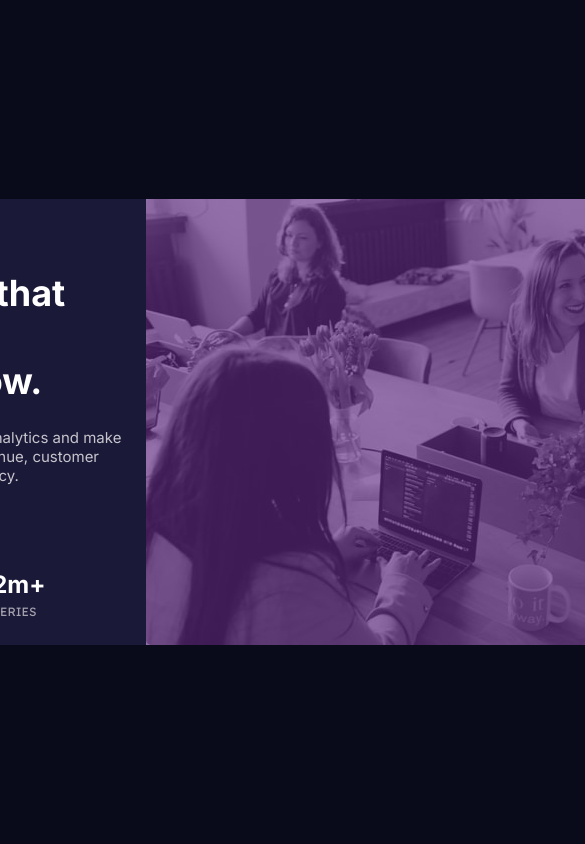
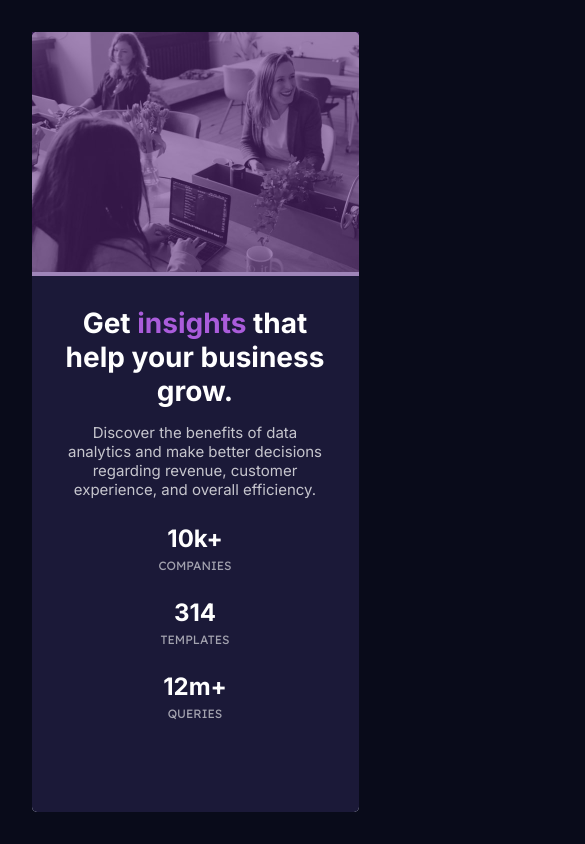
Before and after one commit to khalisabrahman/Stats-preview-card-component, a plain HTML site: page index.html in a window 390 px wide. Shown: the top 844 px of the page, 585 px wide, since content can reach past the window. Drawn offline with Linux system fonts and the light colour scheme.

Commit message:
Created mobile design layout

```diff
--- a/index.html
+++ b/index.html
@@ -33,7 +33,9 @@
 	<body>
 		<div class="card-container">
 			<div class="left-container">
-				<div class="title">Get <span class="insights">insights</span> that help your business grow.</div>
+				<div class="title">
+					Get <span class="insights">insights</span> that help your business grow.
+				</div>
 				<div class="desc">
 					Discover the benefits of data analytics and make better decisions regarding
 					revenue, customer experience, and overall efficiency.
@@ -48,18 +50,16 @@
 						<div class="stats-heading">TEMPLATES</div>
 					</div>
 					<div class="stat-box">
-            <div class="numbers">12m+</div>
-            <div class="stats-heading">QUERIES</div></div>
+						<div class="numbers">12m+</div>
+						<div class="stats-heading">QUERIES</div>
+					</div>
 				</div>
 			</div>
 			<div class="right-container">
 				<div class="purple-overlay"></div>
-				<img src="./images/image-header-desktop.jpg" alt="image" />
+
+				<img src="./images/image-header-mobile.jpg" alt="image" />
 			</div>
 		</div>
-		<!-- <div class="attribution">
-    Challenge by <a href="https://www.frontendmentor.io?ref=challenge" target="_blank">Frontend Mentor</a>.
-    Coded by <a href="#">Your Name Here</a>.
-  </div> -->
 	</body>
 </html>
--- a/styles/main.css
+++ b/styles/main.css
@@ -5,41 +5,48 @@ body {
 	justify-content: center;
 	align-items: center;
 	height: 100vh;
+    width: 100vw;
 	padding: 0;
 	margin: 0;
 	font-family: 'Inter', sans-serif;
 }
 
 .card-container {
-    width: 1110px;
-    height: 446px;
+	width: 327px;
+	height: 780px;
+
 	border-radius: 5px;
 	background-color: aliceblue;
 	display: flex;
+    flex-direction: column;
+
+
 }
 
 .left-container {
 	height: 100%;
-    overflow: hidden;
+	overflow:auto;
 	background-color: hsl(244, 38%, 16%);
-    border-top-left-radius: 5px;
+	border-bottom-right-radius: 5px;
 	border-bottom-left-radius: 5px;
-    grid-template-rows: 1fr 1fr 1fr;
+	/* grid-template-rows: 1fr 1fr 1fr;
 	grid-template-columns: 1fr 1fr 1fr;
 	grid-template-areas:
 		'title title title'
 		'desc desc desc'
-        'statistic statistic statistic'
-		 ;
+		'statistic statistic statistic'; */
 }
 
 .title {
-    grid-area: 'title';
-    font-size: 36px;
+	/* grid-area: 'title'; */
+	font-size: 28px;
 	font-weight: 700;
 	color: hsl(0, 0%, 100%);
-    text-align: left;
-    padding: 72px 70px 25px 72px;
+	text-align: center;
+	padding-top: 30px;
+    padding-left: 30px;
+    padding-right: 30px;
+    padding-bottom: 15px;
 }
 
 .insights {
@@ -47,59 +54,130 @@ body {
 }
 
 .desc {
-    grid-area: 'desc';
+	/* grid-area: 'desc'; */
 	color: hsla(0, 0%, 100%, 0.75);
-    padding-left:  72px;
-    padding-bottom: 85px;
 	font-weight: 400;
 	font-size: 15px;
-    width: 39ch;
+	padding-left: 30px;
+    padding-right: 30px;
+    text-align: center;
+}
+
+.statistics {
+	/* grid-area: 'statistics'; */
+	display: flex;
+    flex-direction: column;
+    align-items: center;
+	justify-content: space-between;
+}
+
+.stat-box {
+	display: flex;
+	flex-direction: column;
+	justify-content: center;
+    align-items: center;
+    padding-top: 25px;
+}
+
+.numbers {
+	font-family: 'Inter', sans-serif;
+	font-weight: 700;
+	font-size: 24px;
+	color: hsl(0, 0%, 100%);
 
 }
 
+.stats-heading {
+	color: hsla(0, 0%, 100%, 0.6);
+	font-family: 'Lexend Deca', sans-serif;
+	font-size: 12px;
+    padding-top: 5px;
+}
+
+
  .right-container {
 	position: relative;
+    order: -5;
+    width: 100%;
 }
+
+img {
+	border-top-left-radius: 5px;
+    border-top-right-radius: 5px;
+	z-index: 1;
+    width: 100%;
+    height: auto;
+
+}
+
 .purple-overlay {
-    background-color: rgba(94, 40, 128, 0.65);
+	background-color: rgba(94, 40, 128, 0.55);
 	z-index: 3;
 	height: 100%;
 	width: 100%;
 	position: absolute;
 }
 
-img {
-    border-radius: 5px;
-    z-index: 1;
+/* Desktop design  ----------- */
+/* @media only screen and (min-width: 375px) {
+	.card-container {
+		width: 80%;
+		height: 60%;
+
+	}
+} */
+/* @media only screen and (min-width: 375px) {
+	.card-container {
+		width: 80%;
+		height: 60%;
+
 	}
 
-.statistics {
-    grid-area: 'statistics';
-    display: flex;
+	.right-container {
+		position: relative;
+		order: -1;
+	}
+
+    img {
+        width: 327px;
+        height: auto;
+        object-fit: cover;
+
+    }
+
+    .title {
+        font-size: 28px;
+        font-weight: 700;
+        color: hsl(0, 0%, 100%);
+        text-align: center;
+        padding: 32px;
+
+    }
+
+
+    .desc {
+
+        color: hsla(0, 0%, 100%, 0.75);
+        padding:32px;
 
         font-weight: 400;
-    width: 61%;
-    justify-content: space-between;
-    padding-left: 72px;
-    bottom: 75px;
+        font-size: 15px;
+
+        text-align: center;
     }
 
-.stat-box {
-    display: flex;
-    flex-direction: column;
-    justify-content: center;
 }
 
-.numbers {
-    font-family: 'Inter', sans-serif;
-    font-weight: 700;
-    font-size: 24px;
-    color:hsl(0, 0%, 100%);
-    padding-bottom: 5px;
+
+@media only screen and (max-width: 1060px) {
+
+    .title {
+        font-size: 28px;
     }
 
-.stats-heading {
-    color: hsla(0, 0%, 100%, 0.6);
-    font-family: 'Lexend Deca', sans-serif;
-    font-size: 12px;
+    .desc {
+
+        padding-bottom: 20px;
+
     }
+} */
```
Lines whose indentation alone changed are shown as unchanged.
